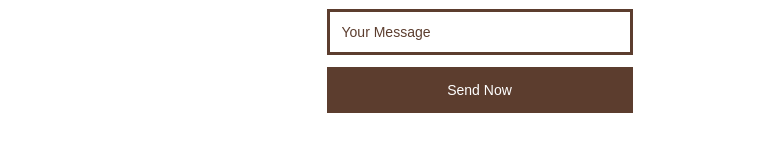
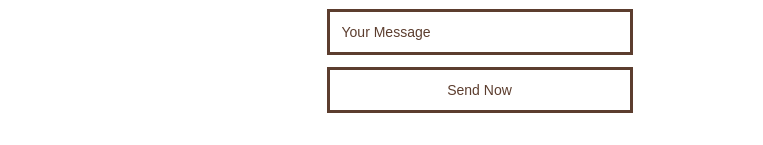
Before and after one commit to MoeHeinKhant005/Cafe-Website, a plain HTML site: page index.html in a window 1280 px wide. In both pictures the pointer is over the button "Send Now". Shown: the part 2307-2452 px from the top of the page, 0-763 px from the left. Drawn offline with Linux system fonts and the light colour scheme; a web font is replaced by a local one.

Commit message:
Add Hover Effect to SendNow Button
Added hover effect to submitBtn

```diff
--- a/style.css
+++ b/style.css
@@ -243,6 +243,12 @@ input::placeholder{
     outline: none;
     font-family: "Sofia Sans", sans-serif;
     font-size: 14px;
+    transition: 150ms ease-in-out all 0s;
+}
+
+.form > .submitBtn:hover{
+    color: var(--primary-color);
+    background-color: #fff;
 }
 
 .contactSec > .coffeeShopLogo{
```
